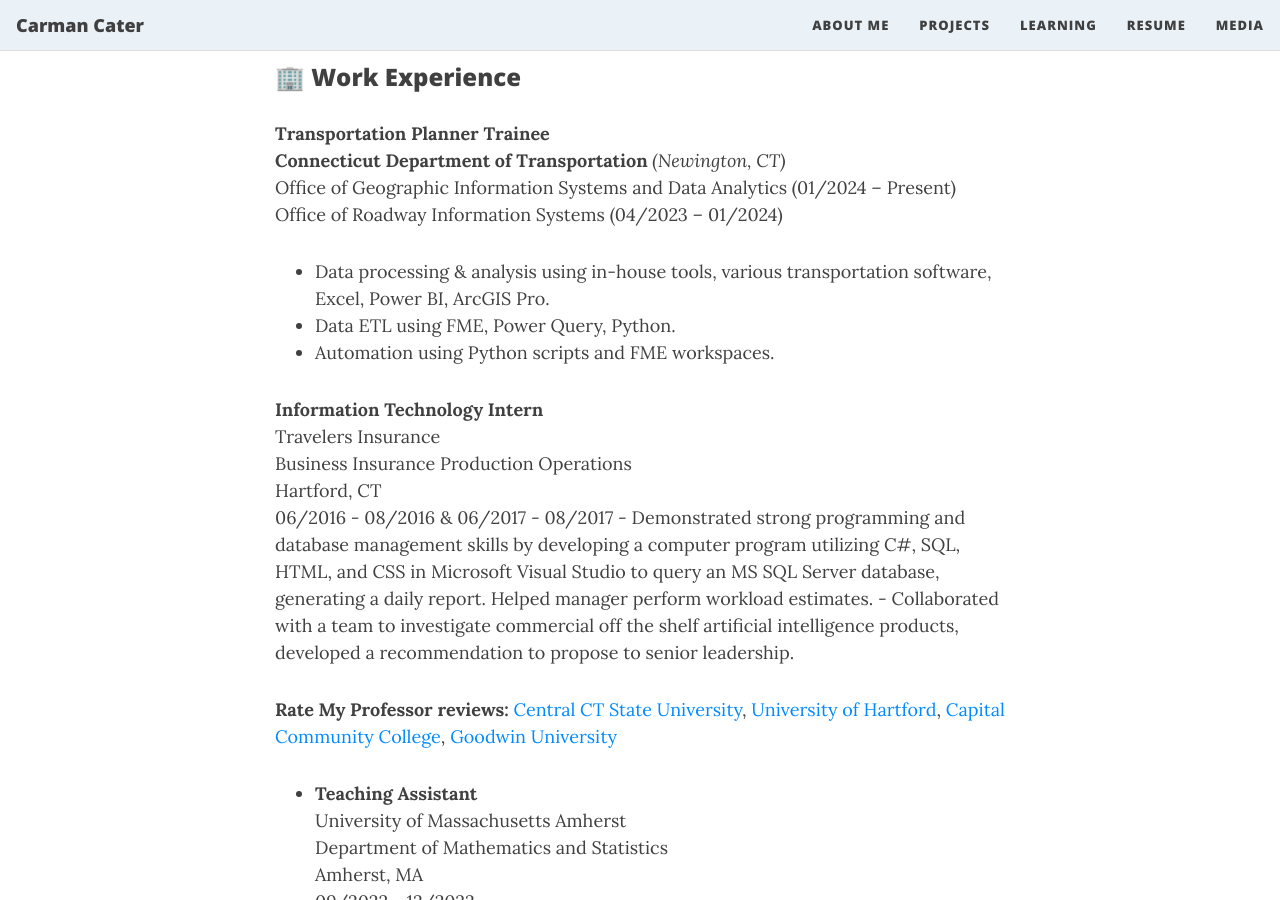
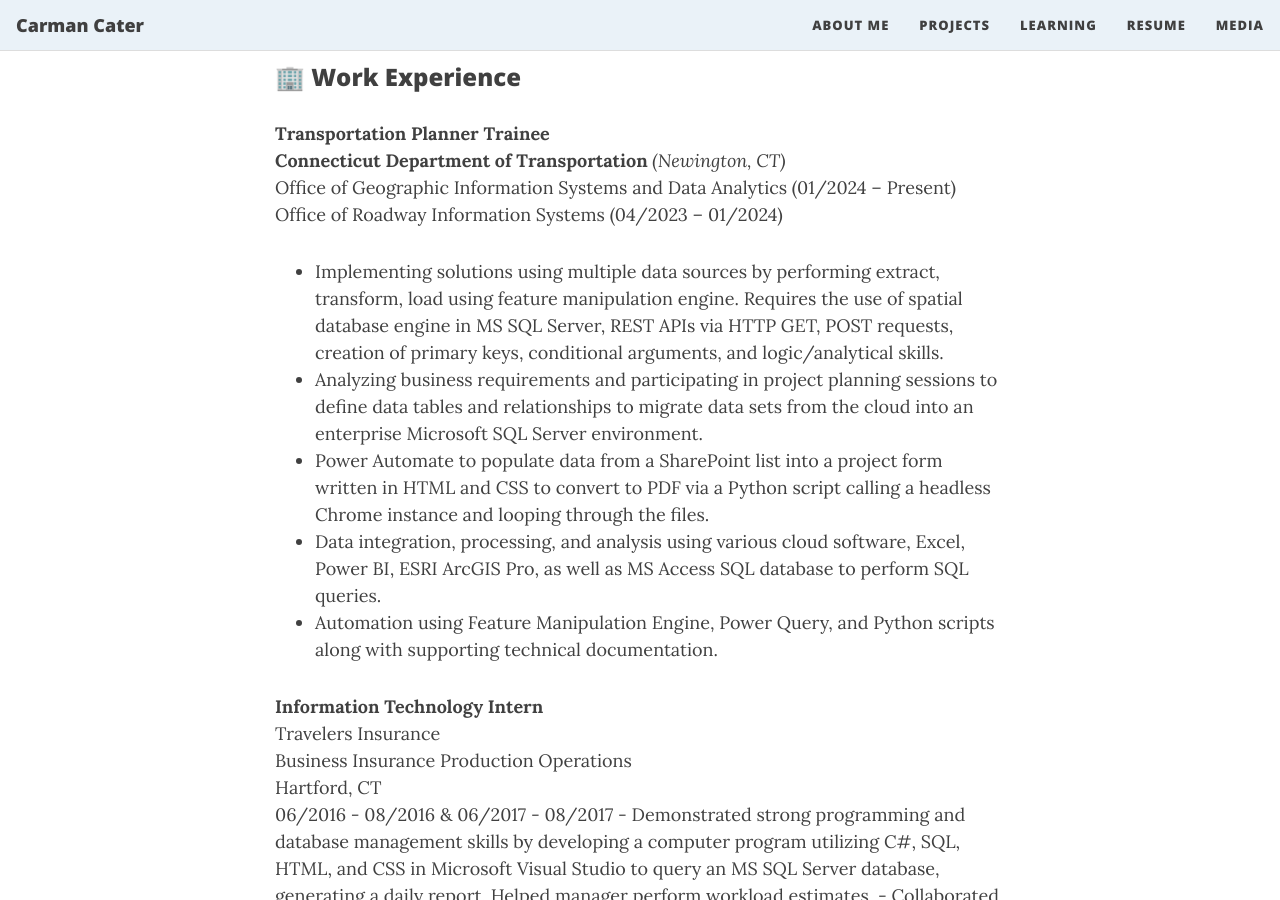
Before and after one commit to carmancater/carmancater.github.io, a Jekyll site: the page built from resume.md, in a window 1280 px wide and 900 px high, scrolled down 202 px. Built offline with Jekyll 4.4.1, drawn with Linux system fonts in a browser that asks for light colours; nearby versions of some CDN libraries; emoji names are drawn with the system emoji font.

Commit message:
Update resume.md

```diff
--- a/resume.md
+++ b/resume.md
@@ -10,9 +10,12 @@
 **Connecticut Department of Transportation** *(Newington, CT)*
 Office of Geographic Information Systems and Data Analytics (01/2024 – Present)
 Office of Roadway Information Systems (04/2023 – 01/2024)
-- Data processing & analysis using in-house tools, various transportation software, Excel, Power BI, ArcGIS Pro.
-- Data ETL using FME, Power Query, Python.
-- Automation using Python scripts and FME workspaces.
+- Implementing solutions using multiple data sources by performing extract, transform, load using feature manipulation engine. Requires the use of spatial database engine in MS SQL Server, REST APIs via HTTP GET, POST requests, creation of primary keys, conditional arguments, and logic/analytical skills.
+- Analyzing business requirements and participating in project planning sessions to define data tables and relationships to migrate data sets from the cloud into an enterprise Microsoft SQL Server environment.
+- Power Automate to populate data from a SharePoint list into a project form written in HTML and CSS to convert to PDF via a Python script calling a headless Chrome instance and looping through the files.
+- Data integration, processing, and analysis using various cloud software, Excel, Power BI, ESRI ArcGIS Pro, as well as MS Access SQL database to perform SQL queries.
+- Automation using Feature Manipulation Engine, Power Query, and Python scripts along with supporting technical documentation.
+
 
 **Information Technology Intern**
 Travelers Insurance
```
